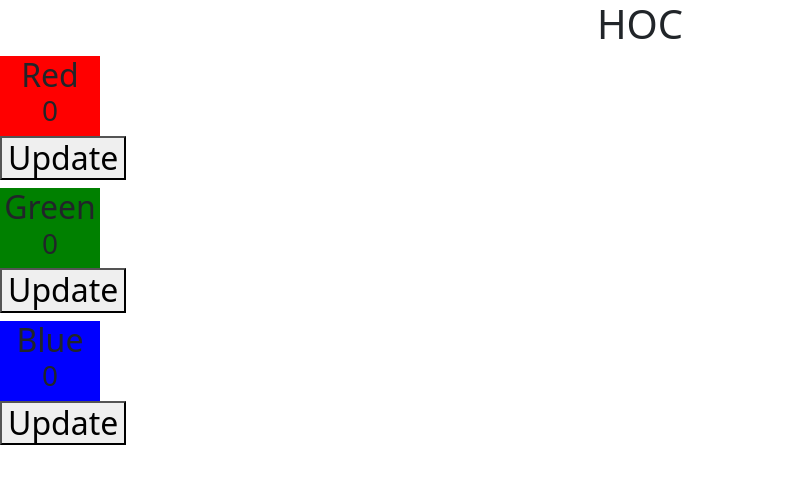
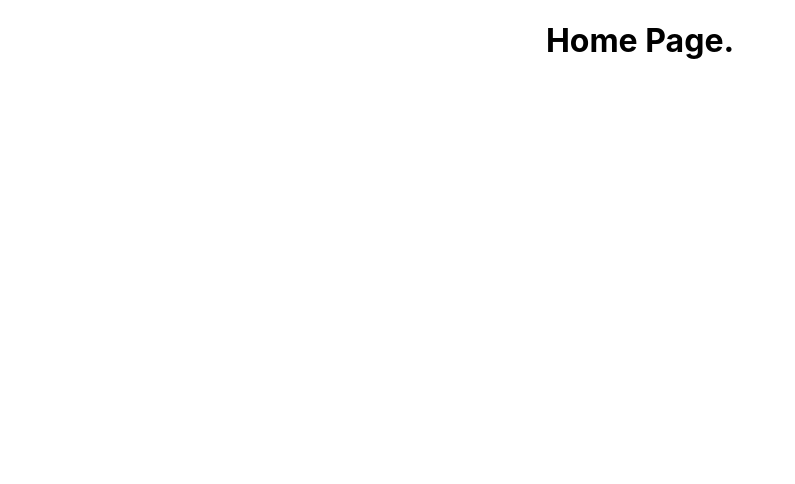
Before and after one commit to thisisshivamsingh/20-06-2022-Web-React, a React (Create React App) app: page / in a window 1280 px wide. Shown: the top 484 px of the page, without its empty margins (0-795 px from the left). Built offline with nearby package versions, Linux system fonts and the light colour scheme.

Commit message:
React Router V6 tutorial 1# Getting Started | Installation

```diff
--- a/package.json
+++ b/package.json
@@ -10,6 +10,7 @@
     "react": "^18.1.0",
     "react-bootstrap": "^2.4.0",
     "react-dom": "^18.1.0",
+    "react-router-dom": "^6.3.0",
     "react-scripts": "5.0.1",
     "react-validation": "^3.0.0",
     "web-vitals": "^2.1.4"
--- a/src/App.js
+++ b/src/App.js
@@ -1,45 +1,16 @@
 import "./App.css";
-import React, { useRef, useState } from "react";
+import { BrowserRouter, Routes, Route } from "react-router-dom";
+import Home from "./component/Home";
+import About from "./component/About";
 function App() {
   return (
     <div className="App">
-      <h1>HOC </h1>
-      <HOCRed cmp={Counter} />
-      <HOCGreen cmp={Counter} />
-      <HOCBlue cmp={Counter} />
-    </div>
-  );
-}
-function HOCRed(props) {
-  return (
-    <h2 style={{ backgroundColor: "red", width: 100 }}>
-      Red
-      <props.cmp />
-    </h2>
-  );
-}
-function HOCGreen(props) {
-  return (
-    <h2 style={{ backgroundColor: "green", width: 100 }}>
-      Green
-      <props.cmp />
-    </h2>
-  );
-}
-function HOCBlue(props) {
-  return (
-    <h2 style={{ backgroundColor: "blue", width: 100 }}>
-      Blue
-      <props.cmp />
-    </h2>
-  );
-}
-function Counter() {
-  const [count, setCount] = useState(0);
-  return (
-    <div>
-      <h3>{count}</h3>
-      <button onClick={() => setCount(count + 1)}>Update</button>
+      <BrowserRouter>
+        <Routes>
+          <Route path="/" element={<Home />} />
+          <Route path="/about" element={<About />} />
+        </Routes>
+      </BrowserRouter>
     </div>
   );
 }
--- /dev/null
+++ b/src/component/About.js
@@ -0,0 +1,8 @@
+function About() {
+  return (
+    <>
+      <h1>About Page</h1>
+    </>
+  );
+}
+export default About;
--- /dev/null
+++ b/src/component/Home.js
@@ -0,0 +1,8 @@
+function Home() {
+  return (
+    <>
+      <h1>Home Page.</h1>
+    </>
+  );
+}
+export default Home;
```
Also changed, not shown: src/index.js (+6 -2 lines), 1 other file (tests, documents, lock files or other folders).
